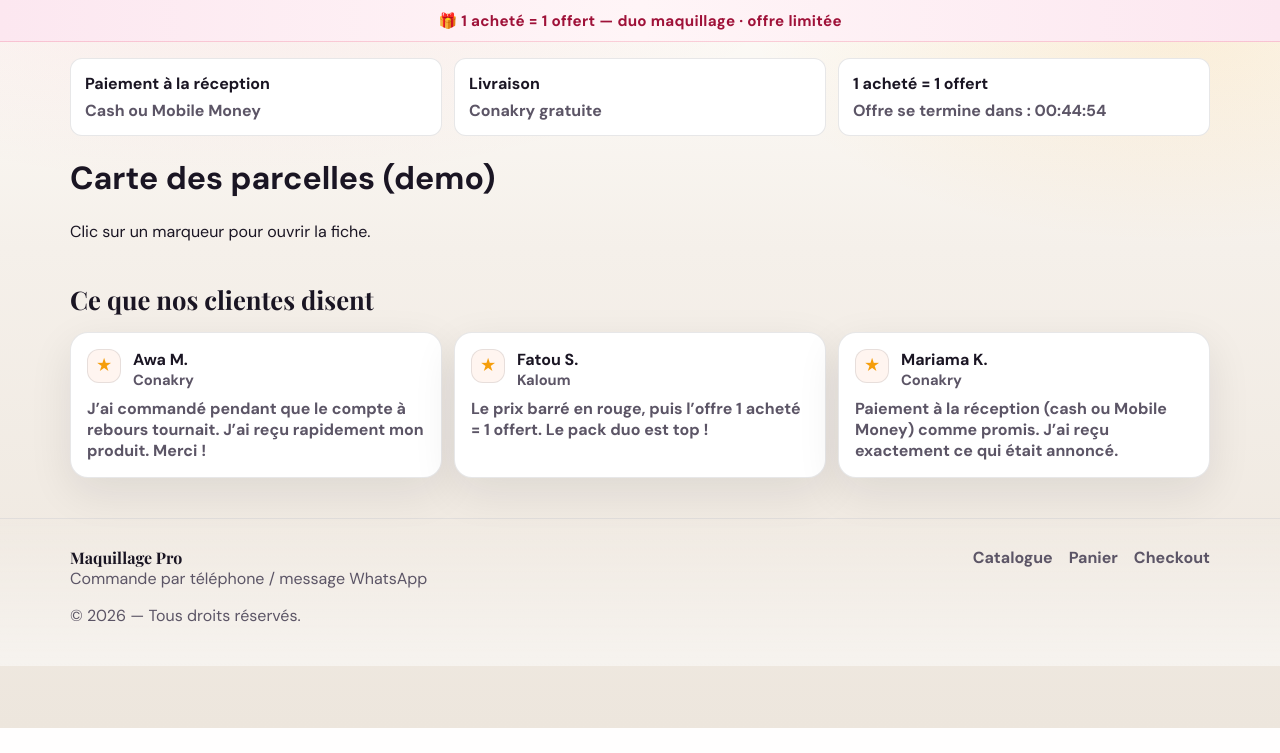
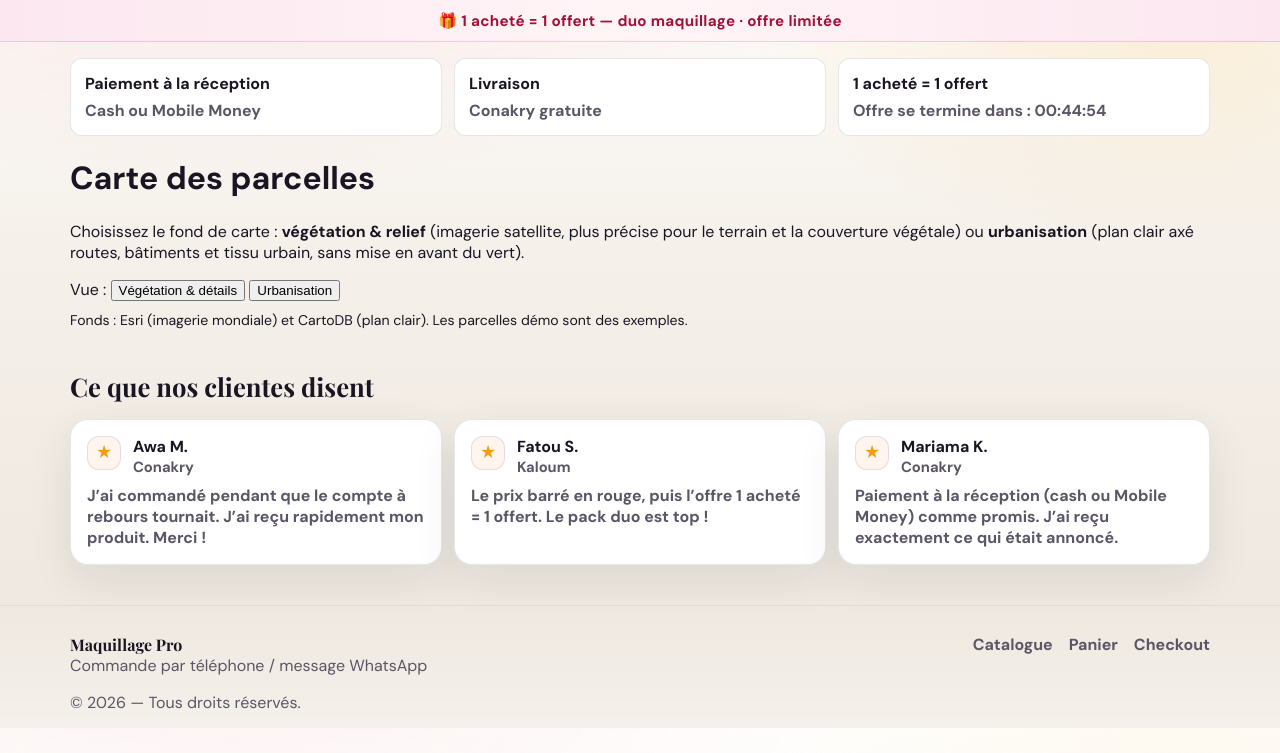
Before and after one commit to Gaius95/logement-facile, a Flask app: template sassandra-foncier/templates/map_sig.html in a window 1280 px wide. Shown: the part 72-825 px from the top of the page. Before the commit the page ends 800 px from the top, so only its background shows below. Run offline with Flask 3, Linux system fonts and the light colour scheme; the template is opened without the code that fills it, so the values that code supplies are empty; some libraries are stand-ins or nearby versions.

Commit message:
Add files via upload

```diff
--- a/sassandra-foncier/templates/map_sig.html
+++ b/sassandra-foncier/templates/map_sig.html
@@ -5,9 +5,24 @@
 {% endblock %}
 {% block title %}Carte SIG — {{ app_name }}{% endblock %}
 {% block content %}
-<h1 class="page-title">Carte des parcelles (demo)</h1>
-<p class="page-lead">Clic sur un marqueur pour ouvrir la fiche.</p>
-<div id="map-sig" class="map-embed"></div>
+<h1 class="page-title">Carte des parcelles</h1>
+<p class="page-lead">
+  Choisissez le fond de carte : <strong>végétation & relief</strong> (imagerie satellite, plus précise pour le terrain et la couverture végétale)
+  ou <strong>urbanisation</strong> (plan clair axé routes, bâtiments et tissu urbain, sans mise en avant du vert).
+</p>
+<div class="map-toolbar" role="group" aria-label="Fond de carte">
+  <span class="map-toolbar__label">Vue :</span>
+  <button type="button" class="map-toolbar__btn is-active" id="mapBtnSat" aria-pressed="true">
+    Végétation & détails
+  </button>
+  <button type="button" class="map-toolbar__btn" id="mapBtnUrban" aria-pressed="false">
+    Urbanisation
+  </button>
+</div>
+<div id="map-sig" class="map-embed map-embed--large"></div>
+<p class="muted" style="margin-top:10px;font-size:0.88rem;">
+  Fonds : Esri (imagerie mondiale) et CartoDB (plan clair). Les parcelles démo sont des exemples.
+</p>
 {% endblock %}
 {% block scripts %}
 <script src="https://unpkg.com/leaflet@1.9.4/dist/leaflet.js" crossorigin=""></script>
@@ -15,17 +30,69 @@
 (function(){
   var parcels = {{ parcels_json|safe }};
   var focusId = {{ focus_public_id|tojson }};
-  var map = L.map('map-sig').setView([4.95, -6.08], 13);
-  L.tileLayer('https://{s}.tile.openstreetmap.org/{z}/{x}/{y}.png', {
-    maxZoom: 19,
-    attribution: '&copy; OpenStreetMap'
-  }).addTo(map);
+
+  var attributionSat =
+    '&copy; Esri, Maxar, Earthstar Geographics | ' +
+    '<a href="https://www.openstreetmap.org/copyright" rel="noopener">OSM</a>';
+  var attributionUrban =
+    '&copy; <a href="https://www.openstreetmap.org/copyright" rel="noopener">OpenStreetMap</a> ' +
+    '&copy; <a href="https://carto.com/attributions" rel="noopener">CARTO</a>';
+
+  var layerSat = L.tileLayer(
+    'https://server.arcgisonline.com/ArcGIS/rest/services/World_Imagery/MapServer/tile/{z}/{y}/{x}',
+    {
+      maxZoom: 19,
+      attribution: attributionSat
+    }
+  );
+
+  var layerUrban = L.tileLayer(
+    'https://{s}.basemaps.cartocdn.com/light_all/{z}/{x}/{y}{r}.png',
+    {
+      subdomains: 'abcd',
+      maxZoom: 20,
+      attribution: attributionUrban
+    }
+  );
+
+  var map = L.map('map-sig', {
+    layers: [layerSat],
+    zoomControl: true,
+    scrollWheelZoom: true
+  }).setView([4.95, -6.08], 14);
+
+  L.control.scale({ metric: true, imperial: false, maxWidth: 200 }).addTo(map);
+
+  var btnSat = document.getElementById('mapBtnSat');
+  var btnUrban = document.getElementById('mapBtnUrban');
+
+  function setActiveSat() {
+    if (map.hasLayer(layerUrban)) map.removeLayer(layerUrban);
+    if (!map.hasLayer(layerSat)) map.addLayer(layerSat);
+    btnSat.classList.add('is-active');
+    btnUrban.classList.remove('is-active');
+    btnSat.setAttribute('aria-pressed', 'true');
+    btnUrban.setAttribute('aria-pressed', 'false');
+  }
+
+  function setActiveUrban() {
+    if (map.hasLayer(layerSat)) map.removeLayer(layerSat);
+    if (!map.hasLayer(layerUrban)) map.addLayer(layerUrban);
+    btnUrban.classList.add('is-active');
+    btnSat.classList.remove('is-active');
+    btnUrban.setAttribute('aria-pressed', 'true');
+    btnSat.setAttribute('aria-pressed', 'false');
+  }
+
+  btnSat.addEventListener('click', setActiveSat);
+  btnUrban.addEventListener('click', setActiveUrban);
+
   if (!parcels.length) return;
   parcels.forEach(function(p){
     var m = L.marker([p.lat, p.lng]).addTo(map);
     m.bindPopup('<a href="/parcelle/' + encodeURIComponent(p.id) + '">' + p.id + '</a>');
     if (focusId && p.id === focusId) {
-      map.setView([p.lat, p.lng], 15);
+      map.setView([p.lat, p.lng], 16);
       m.openPopup();
     }
   });
```
